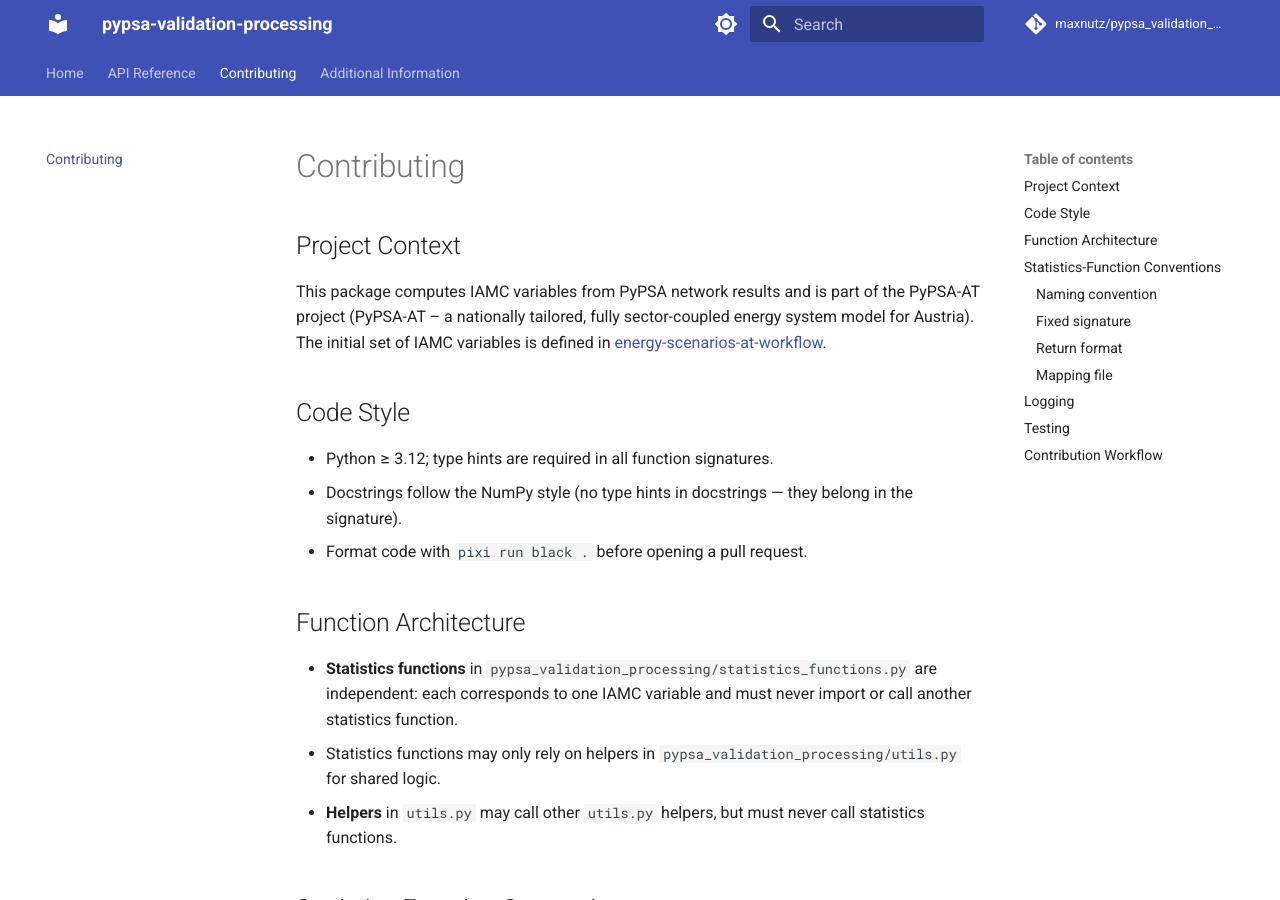
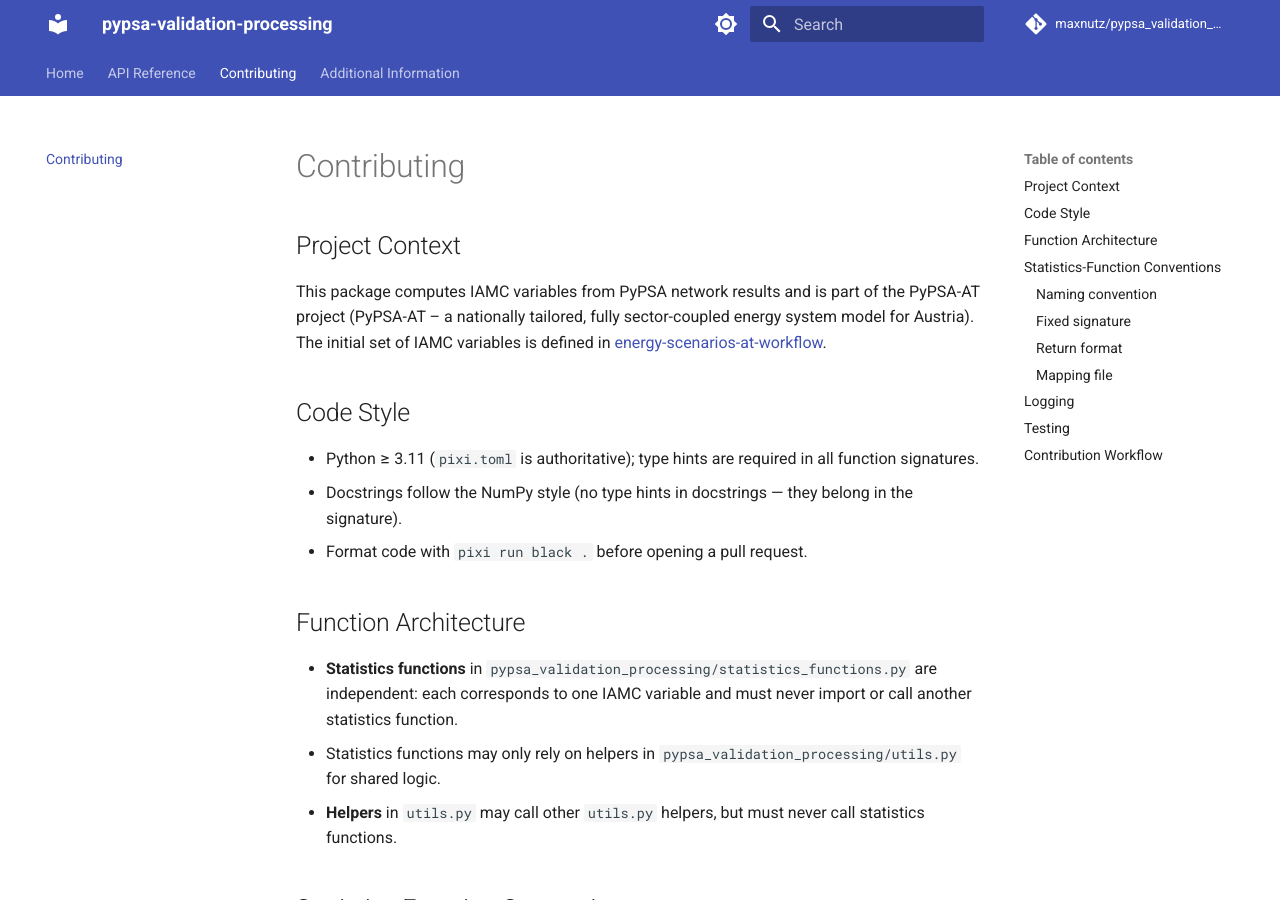
Before and after one commit to maxnutz/pypsa_validation_processing, an MkDocs documentation site: the page built from docs/contributing.md, in a window 1280 px wide and 900 px high. Built offline with MkDocs 1.6.1 and Material for MkDocs 9.7.7, drawn with Linux system fonts in a browser that asks for light colours; comment, search, counter and statistics services are not loaded.

Commit message:
chore: environment and docs (SC-12, SC-13, SC-16; OQ-16)
- pixi.toml: declare pypsa (>=1.1, PyPI) as direct dependency (SC-13);
  remove unused requests (OQ-16); pixi.lock regenerated
- docs/contributing.md: Python >= 3.11, pixi.toml authoritative (SC-12)
- tests/README.md rewritten to match the suite and the C6 output format
  (SC-16)

Co-Authored-By: Claude Opus 5.5 <noreply@anthropic.com>

```diff
--- a/docs/contributing.md
+++ b/docs/contributing.md
@@ -6,7 +6,7 @@ This package computes IAMC variables from PyPSA network results and is part of t
 
 ## Code Style
 
-- Python ≥ 3.12; type hints are required in all function signatures.
+- Python ≥ 3.11 (`pixi.toml` is authoritative); type hints are required in all function signatures.
 - Docstrings follow the NumPy style (no type hints in docstrings — they belong in the signature).
 - Format code with `pixi run black .` before opening a pull request.
 
--- a/pixi.toml
+++ b/pixi.toml
@@ -22,13 +22,13 @@ pytest = ">=7.0"
 pytest-cov = ">=4.0"
 pytest-mock = ">=3.0"
 openpyxl = ">=3.0"
-requests = ">=2.20"
 black = ">=26.5.1,<27"
 
 [pypi-dependencies]
 pandas = ">=1.0.0"
 pyam-iamc = ">=2.0.0"
 nomenclature-iamc = ">=0.29"
+pypsa = ">=1.1"
 pypsa-validation-processing = { path = ".", editable = true }
 mkdocs = ">=1.6"
 mkdocs-material = ">=9.5"
```
Also changed, not shown: 2 other files.
